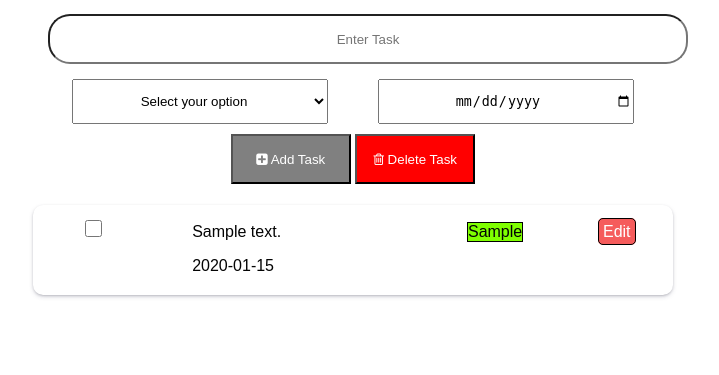
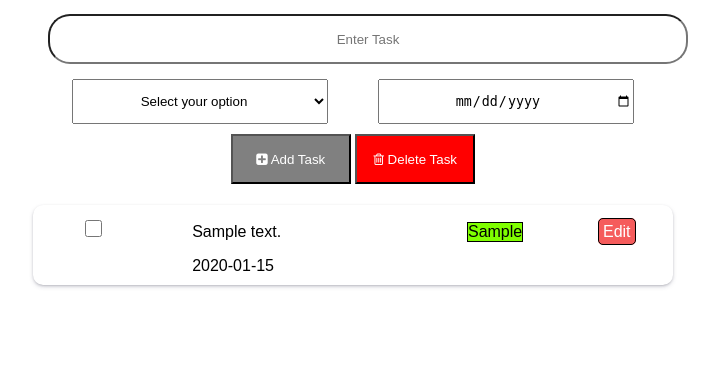
Before and after one commit to Srinivas-max-byte/Express-ToDo-List, a Node server app: page / in a window 1280 px wide. Shown: the part 108-483 px from the top of the page, without its empty margins (287-1006 px from the left). Run offline with Node 20, Linux system fonts and the light colour scheme; tables that the repository leaves empty hold one stand-in row (values such as "Sample post"); some libraries are stand-ins or nearby versions.

Commit message:
Final Draft 2

```diff
--- a/assets/css/home.css
+++ b/assets/css/home.css
@@ -13,8 +13,8 @@ body {
     border-radius: 10px;
     margin-top: 5px;
     width: 50%;
-    height: 90px;
-    color: rgb(4, 4, 4);
+    height: 80px;
+    color: rgb(0, 0, 0);
     display: flex;
     align-items: baseline;
     justify-content: space-around;
```
